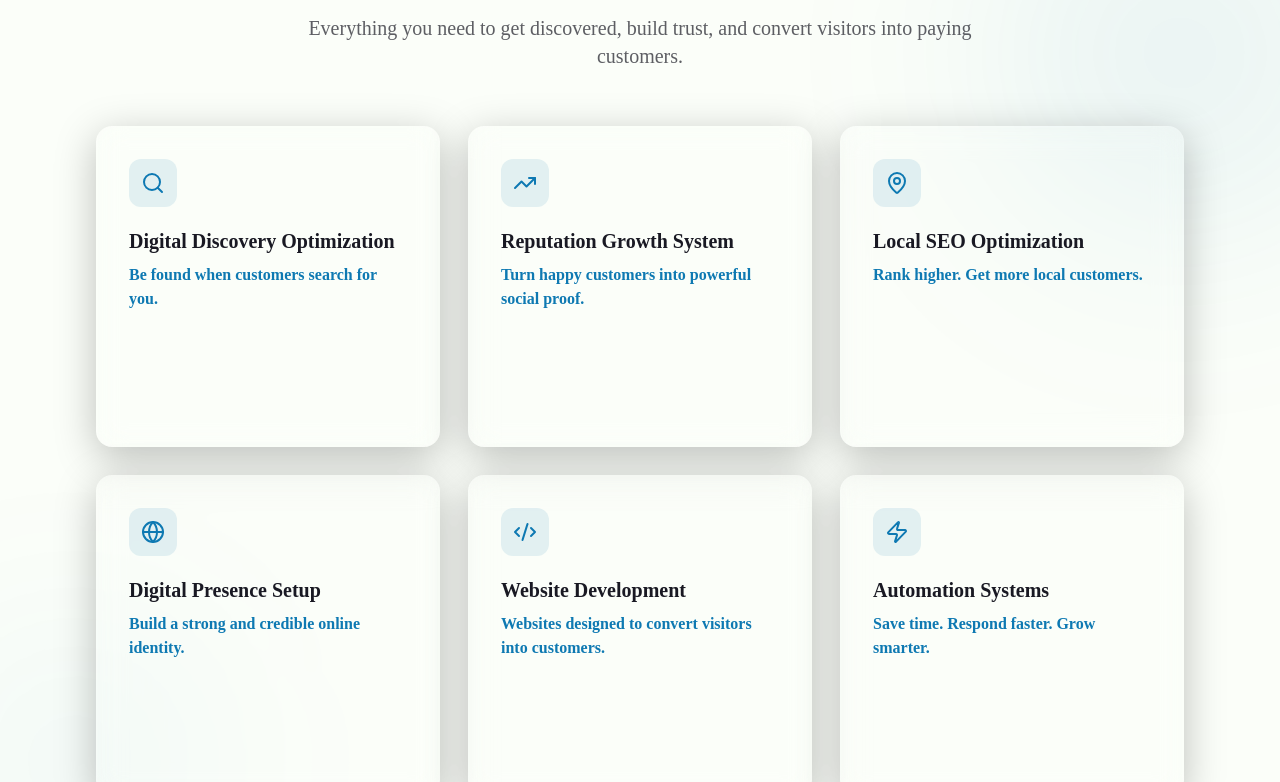
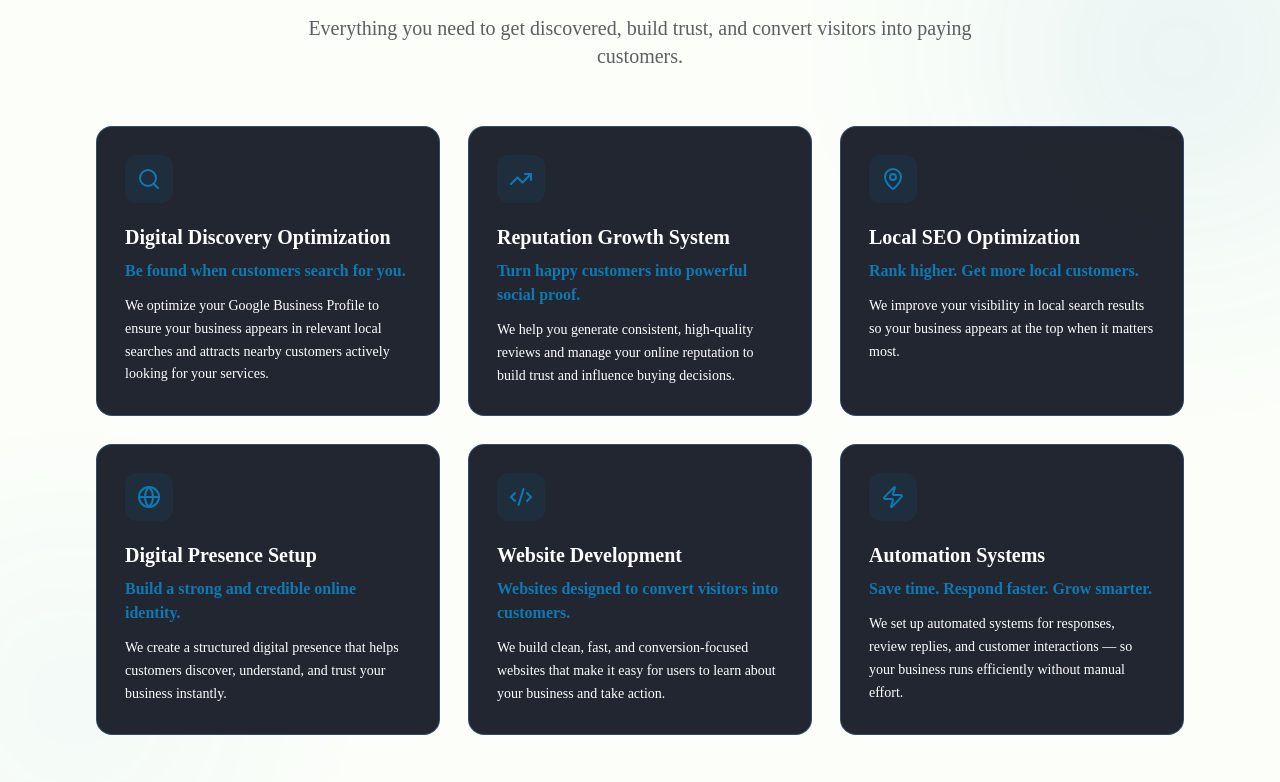
Before and after one commit to WHEELYDOS/INVIOSocial, a Next.js app: page / in a window 1280 px wide. Shown: the part 1332-2114 px from the top of the page. Built offline with nearby package versions, Linux system fonts and the light colour scheme.

Commit message:
version 0.2

```diff
--- a/app/globals.css
+++ b/app/globals.css
@@ -11,36 +11,26 @@
     @apply text-primary dark:text-background transition-colors duration-300;
     /* Premium ambient gradient background — "feel alive but invisible" */
     background:
-      radial-gradient(
-        ellipse 600px 600px at 15% 10%,
+      radial-gradient(ellipse 600px 600px at 15% 10%,
         rgba(14, 121, 178, 0.07),
-        transparent 60%
-      ),
-      radial-gradient(
-        ellipse 500px 500px at 85% 5%,
+        transparent 60%),
+      radial-gradient(ellipse 500px 500px at 85% 5%,
         rgba(14, 121, 178, 0.05),
-        transparent 55%
-      ),
-      radial-gradient(
-        ellipse 400px 400px at 50% 90%,
+        transparent 55%),
+      radial-gradient(ellipse 400px 400px at 50% 90%,
         rgba(14, 121, 178, 0.04),
-        transparent 50%
-      ),
+        transparent 50%),
       #FBFEF9;
   }
 
   .dark body {
     background:
-      radial-gradient(
-        ellipse 600px 600px at 20% 15%,
+      radial-gradient(ellipse 600px 600px at 20% 15%,
         rgba(14, 121, 178, 0.15),
-        transparent 60%
-      ),
-      radial-gradient(
-        ellipse 500px 500px at 80% 5%,
+        transparent 60%),
+      radial-gradient(ellipse 500px 500px at 80% 5%,
         rgba(14, 121, 178, 0.08),
-        transparent 55%
-      ),
+        transparent 55%),
       #0a0a12;
   }
 
@@ -59,6 +49,7 @@
 
   /* Hide native cursor only on devices that have a fine pointer (mouse) */
   @media (pointer: fine) {
+
     *,
     *::before,
     *::after {
@@ -73,30 +64,22 @@
 }
 
 @layer components {
+
   /* CTA Button styles */
   .btn-primary {
-    @apply px-6 py-3 bg-accent text-background rounded-lg font-semibold
-      hover:bg-accent/90 active:scale-95 transition-all duration-200
-      shadow-lg hover:shadow-xl hover:shadow-accent/40
-      focus-visible:outline-none focus-visible:ring-2 focus-visible:ring-accent focus-visible:ring-offset-2 focus-visible:ring-offset-background dark:focus-visible:ring-offset-black;
+    @apply px-6 py-3 bg-accent text-background rounded-lg font-semibold hover:bg-accent/90 active:scale-95 transition-all duration-200 shadow-lg hover:shadow-xl hover:shadow-accent/40 focus-visible:outline-none focus-visible:ring-2 focus-visible:ring-accent focus-visible:ring-offset-2 focus-visible:ring-offset-background dark:focus-visible:ring-offset-black;
   }
 
   .btn-secondary {
-    @apply px-6 py-3 bg-transparent text-accent border border-accent rounded-lg font-semibold
-      hover:bg-accent hover:text-background transition-all duration-200 active:scale-95
-      shadow-md hover:shadow-lg hover:shadow-accent/30
-      focus-visible:outline-none focus-visible:ring-2 focus-visible:ring-accent focus-visible:ring-offset-2 focus-visible:ring-offset-background dark:focus-visible:ring-offset-black;
+    @apply px-6 py-3 bg-transparent text-accent border border-accent rounded-lg font-semibold hover:bg-accent hover:text-background transition-all duration-200 active:scale-95 shadow-md hover:shadow-lg hover:shadow-accent/30 focus-visible:outline-none focus-visible:ring-2 focus-visible:ring-accent focus-visible:ring-offset-2 focus-visible:ring-offset-background dark:focus-visible:ring-offset-black;
   }
 
   .btn-dark {
-    @apply px-6 py-3 bg-primary dark:bg-background text-background dark:text-primary rounded-lg font-semibold
-      hover:opacity-90 transition-all duration-200 active:scale-95 shadow-md hover:shadow-lg
-      focus-visible:outline-none focus-visible:ring-2 focus-visible:ring-accent focus-visible:ring-offset-2;
+    @apply px-6 py-3 bg-primary dark:bg-background text-background dark:text-primary rounded-lg font-semibold hover:opacity-90 transition-all duration-200 active:scale-95 shadow-md hover:shadow-lg focus-visible:outline-none focus-visible:ring-2 focus-visible:ring-accent focus-visible:ring-offset-2;
   }
 
   .btn-disabled {
-    @apply px-6 py-3 bg-primary/20 dark:bg-background/20 text-primary/40 dark:text-background/40
-      rounded-lg font-semibold cursor-not-allowed shadow-none pointer-events-none;
+    @apply px-6 py-3 bg-primary/20 dark:bg-background/20 text-primary/40 dark:text-background/40 rounded-lg font-semibold cursor-not-allowed shadow-none pointer-events-none;
   }
 
   /* Utility classes */
@@ -165,21 +148,137 @@
 }
 
 /* =========================================
+   SERVICE CARD — LIGHT-TO-DARK HOVER SYSTEM
+   ========================================= */
+
+.service-card {
+  position: relative;
+  padding: 28px;
+  border-radius: 16px;
+  background: #f8fafc;
+  color: #0f172a;
+  transition: all 0.4s ease;
+  overflow: hidden;
+  cursor: pointer;
+}
+
+.dark .service-card {
+  background: rgba(255, 255, 255, 0.04);
+  color: #e2e8f0;
+  border: 1px solid rgba(255, 255, 255, 0.06);
+}
+
+/* Short text — always visible */
+.service-card .short {
+  font-weight: 600;
+  margin-top: 8px;
+}
+
+/* Hidden detailed content */
+.service-card .full {
+  opacity: 0;
+  transform: translateY(10px);
+  margin-top: 12px;
+  transition: all 0.4s ease 0.1s;
+}
+
+/* HOVER STATE — transforms to dark glass */
+.service-card:hover {
+  background: rgba(11, 15, 26, 0.85);
+  color: #ffffff;
+  backdrop-filter: blur(14px);
+  -webkit-backdrop-filter: blur(14px);
+  border: 1px solid rgba(86, 163, 243, 0.4);
+  transform: translateY(-10px) scale(1.02);
+  box-shadow: 0 15px 40px rgba(0, 0, 0, 0.4);
+}
+
+/* Reveal hidden content on hover */
+.service-card:hover .full {
+  opacity: 1;
+  transform: translateY(0);
+}
+
+/* Icon animation on hover */
+.service-card .icon {
+  transition: all 0.3s ease;
+}
+
+.service-card:hover .icon {
+  transform: scale(1.15) rotate(5deg);
+  color: #56A3F3;
+}
+
+/* Gradient glow overlay on hover */
+.service-card::before {
+  content: "";
+  position: absolute;
+  inset: 0;
+  border-radius: 16px;
+  opacity: 0;
+  transition: opacity 0.4s ease;
+  background: radial-gradient(
+    circle at top,
+    rgba(86, 163, 243, 0.25),
+    transparent 70%
+  );
+  pointer-events: none;
+}
+
+.service-card:hover::before {
+  opacity: 1;
+}
+
+/* Mobile: always show full content (no hover) */
+@media (hover: none) {
+  .service-card {
+    background: rgba(11, 15, 26, 0.9);
+    color: white;
+    border: 1px solid rgba(86, 163, 243, 0.3);
+  }
+
+  .service-card .full {
+    opacity: 1;
+    transform: none;
+  }
+
+  .service-card .icon {
+    color: #56A3F3;
+  }
+}
+
+/* =========================================
    AMBIENT GRADIENT SYSTEM
    "If user feels premium but can't tell why — perfect"
    ========================================= */
 
 /* Floating gradient blob animation */
 @keyframes floatGradient {
-  0% { transform: translateY(0px) scale(1); }
-  50% { transform: translateY(25px) scale(1.03); }
-  100% { transform: translateY(0px) scale(1); }
+  0% {
+    transform: translateY(0px) scale(1);
+  }
+
+  50% {
+    transform: translateY(25px) scale(1.03);
+  }
+
+  100% {
+    transform: translateY(0px) scale(1);
+  }
 }
 
 @keyframes floatGradientAlt {
-  0% { transform: translateY(0px) rotate(0deg); }
-  50% { transform: translateY(-20px) rotate(3deg); }
-  100% { transform: translateY(0px) rotate(0deg); }
+  0% {
+    transform: translateY(0px) rotate(0deg);
+  }
+
+  50% {
+    transform: translateY(-20px) rotate(3deg);
+  }
+
+  100% {
+    transform: translateY(0px) rotate(0deg);
+  }
 }
 
 /* Ambient gradient blob — position with absolute + top/left/right */
@@ -226,19 +325,15 @@
 
 /* Section gradient overlay — apply to sections for subtle top gradient wash */
 .section-gradient-top {
-  background: linear-gradient(
-    180deg,
-    rgba(14, 121, 178, 0.06) 0%,
-    transparent 40%
-  );
+  background: linear-gradient(180deg,
+      rgba(14, 121, 178, 0.06) 0%,
+      transparent 40%);
 }
 
 .dark .section-gradient-top {
-  background: linear-gradient(
-    180deg,
-    rgba(14, 121, 178, 0.10) 0%,
-    transparent 40%
-  );
+  background: linear-gradient(180deg,
+      rgba(14, 121, 178, 0.10) 0%,
+      transparent 40%);
 }
 
 /* Card glow border — premium inner glow on hover */
@@ -252,11 +347,9 @@
   inset: 0;
   border-radius: inherit;
   padding: 1px;
-  background: linear-gradient(
-    135deg,
-    rgba(14, 121, 178, 0.3),
-    transparent 60%
-  );
+  background: linear-gradient(135deg,
+      rgba(14, 121, 178, 0.3),
+      transparent 60%);
   -webkit-mask:
     linear-gradient(#000 0 0) content-box,
     linear-gradient(#000 0 0);
@@ -279,8 +372,15 @@
    FLOATING ANIMATION (Hero cards)
    ========================================= */
 @keyframes float {
-  0%, 100% { transform: translateY(0); }
-  50% { transform: translateY(-10px); }
+
+  0%,
+  100% {
+    transform: translateY(0);
+  }
+
+  50% {
+    transform: translateY(-10px);
+  }
 }
 
 .floating-card {
@@ -301,10 +401,21 @@
   transform: translateY(0);
 }
 
-.reveal-delay-1 { transition-delay: 0.1s; }
-.reveal-delay-2 { transition-delay: 0.2s; }
-.reveal-delay-3 { transition-delay: 0.3s; }
-.reveal-delay-4 { transition-delay: 0.4s; }
+.reveal-delay-1 {
+  transition-delay: 0.1s;
+}
+
+.reveal-delay-2 {
+  transition-delay: 0.2s;
+}
+
+.reveal-delay-3 {
+  transition-delay: 0.3s;
+}
+
+.reveal-delay-4 {
+  transition-delay: 0.4s;
+}
 
 /* Smooth scroll behavior */
 @supports (scroll-behavior: smooth) {
@@ -315,6 +426,7 @@
 
 /* Reduce motion for users who prefer it */
 @media (prefers-reduced-motion: reduce) {
+
   *,
   *::before,
   *::after {
--- a/components/sections/Services.tsx
+++ b/components/sections/Services.tsx
@@ -76,41 +76,27 @@ function ServiceCard({
       whileInView={{ opacity: 1, y: 0 }}
       transition={{ duration: 0.5, delay: index * 0.08 }}
       viewport={{ once: true }}
-      className="group relative overflow-hidden p-6 sm:p-8 rounded-2xl glass cursor-interactive card-glow transition-all duration-400"
-      whileHover={{ y: -8, scale: 1.02 }}
-      style={{ transition: "all 0.4s ease" }}
+      className="service-card cursor-interactive"
     >
       {/* Icon */}
-      <div className="mb-5 inline-flex items-center justify-center w-12 h-12 rounded-xl bg-accent/10 dark:bg-accent/15 group-hover:bg-accent/20 transition-all duration-300">
-        <Icon className="w-6 h-6 text-accent transition-transform duration-300 group-hover:scale-110 group-hover:rotate-[5deg]" />
+      <div className="icon mb-5 inline-flex items-center justify-center w-12 h-12 rounded-xl bg-accent/10">
+        <Icon className="w-6 h-6 text-accent" />
       </div>
 
       {/* Title */}
-      <h3 className="text-lg sm:text-xl font-bold text-primary dark:text-background mb-2 leading-snug">
+      <h3 className="text-lg sm:text-xl font-bold leading-snug">
         {service.name}
       </h3>
 
-      {/* Hook — visible by default (short description) */}
-      <p className="text-sm sm:text-base font-semibold text-accent mb-3 leading-snug">
+      {/* Hook — always visible */}
+      <p className="short text-sm sm:text-base text-accent">
         {service.hook}
       </p>
 
-      {/* Full description — fades in on hover */}
-      <p className="text-sm text-primary/65 dark:text-background/60 leading-relaxed opacity-0 translate-y-[10px] group-hover:opacity-100 group-hover:translate-y-0 transition-all duration-400">
+      {/* Full description — revealed on hover */}
+      <p className="full text-sm leading-relaxed opacity-70">
         {service.description}
       </p>
-
-      {/* Glow border on hover */}
-      <div
-        className="absolute inset-0 rounded-2xl pointer-events-none opacity-0 group-hover:opacity-100 transition-opacity duration-400"
-        style={{
-          border: "1px solid rgba(86, 163, 243, 0.5)",
-          boxShadow: "0 0 30px rgba(86, 163, 243, 0.2)",
-        }}
-      />
-
-      {/* Subtle bottom accent line on hover */}
-      <div className="absolute bottom-0 left-6 right-6 h-[2px] bg-accent/0 group-hover:bg-accent/40 transition-all duration-300 rounded-full" />
     </motion.div>
   );
 }
```
Also changed, not shown: components/sections/Footer.tsx (line endings or trailing spaces), components/sections/Navbar.tsx (line endings or trailing spaces).
